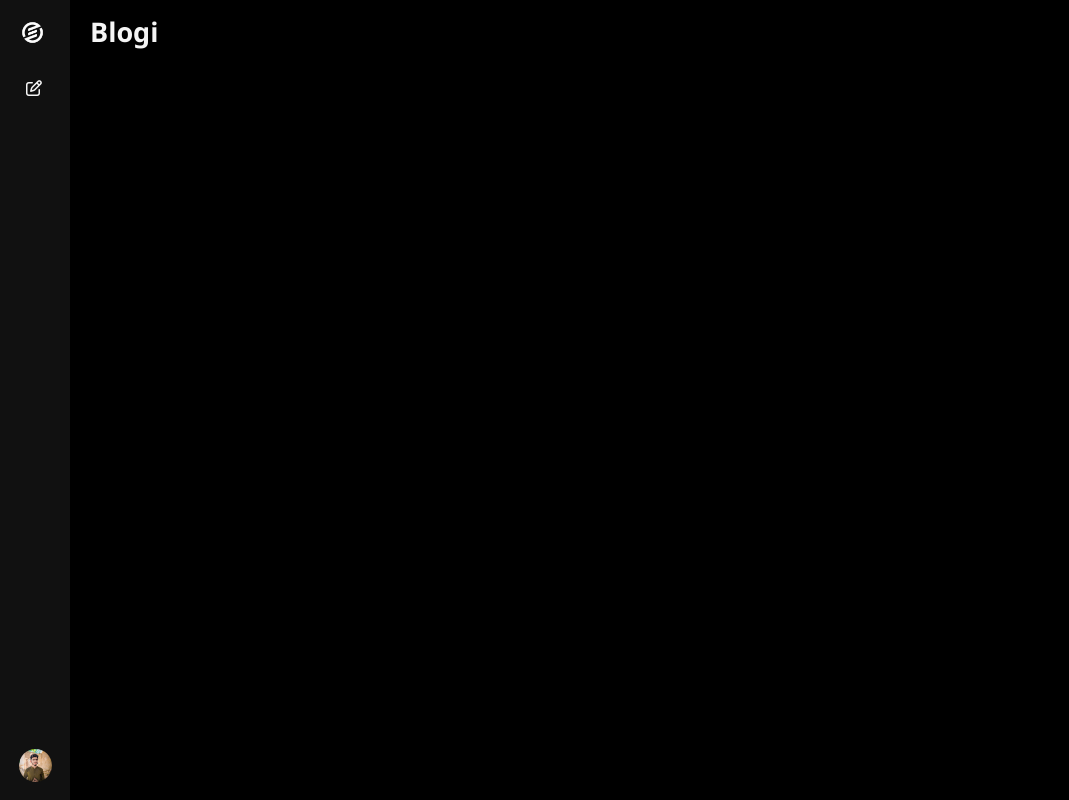
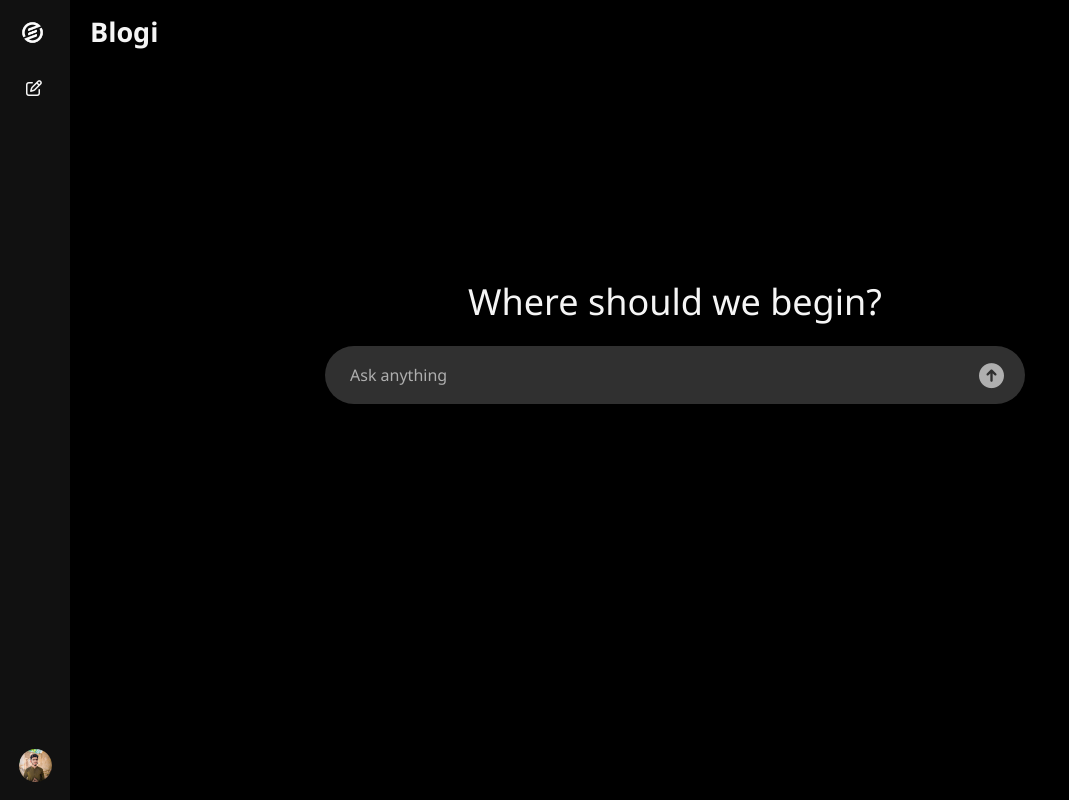
Before and after one commit to YounisRafiq/AI-Powered-blog-System, a React (Vite) app in the folder frontend/: page / in a window 1280 px wide. Shown: the whole page, without its empty margins (0-1069 px from the left). Built offline with nearby package versions, Linux system fonts and the light colour scheme.

Commit message:
feat: integrate GSAP for animations, add Content component with styling, and enhance Sidebar and Navbar functionality

```diff
--- a/frontend/package.json
+++ b/frontend/package.json
@@ -14,6 +14,7 @@
     "@tailwindcss/postcss": "^4.2.2",
     "@tailwindcss/vite": "^4.2.2",
     "autoprefixer": "^10.4.27",
+    "gsap": "^3.14.2",
     "lucide-react": "^1.7.0",
     "postcss": "^8.5.8",
     "react": "^19.2.4",
--- a/frontend/src/App.jsx
+++ b/frontend/src/App.jsx
@@ -2,6 +2,7 @@ import React, { useState } from "react";
 import Sidebar from "./components/Sidebar";
 import Navbar from "./components/Navbar";
 import "./App.css";
+import Content from "./components/Content";
 
 function App() {
 
@@ -13,9 +14,10 @@ function App() {
       <Sidebar isOpen={isOpen} setIsOpen={setIsOpen} />
 
       <div className="main-area">
-        <Navbar />
+        <Navbar isOpen={isOpen} />
       </div>
 
+      <Content isOpen={isOpen}/>
     </div>
   );
 }
--- /dev/null
+++ b/frontend/src/components/Content.css
@@ -0,0 +1,122 @@
+.content {
+  width: 100%;
+  min-height: 70vh;
+  display: flex;
+  justify-content: center;
+  align-items: center;
+  flex-direction: column;
+  padding: 40px 20px;
+  gap: 20px;
+  text-align: center;
+}
+
+.content h2 {
+  font-size: 28px;
+  font-weight: 400;
+}
+
+.inputs {
+  width: 100%;
+  max-width: 700px;
+  position: relative;
+}
+
+.content input {
+  width: 100%;
+  padding: 18px 55px 18px 25px;
+  border: none;
+  outline: none;
+  background: #303030;
+  font-size: 15px;
+  border-radius: 50px;
+  color: whitesmoke;
+}
+
+.content input::placeholder {
+  color: #afafaf;
+}
+
+.inputs i {
+  position: absolute;
+  right: 18px;
+  top: 50%;
+  transform: translateY(-50%);
+  color: #afafaf;
+  font-size: 25px;
+  cursor: pointer;
+  transition: 0.3s;
+}
+
+.inputs i:hover {
+  color: white;
+}
+
+@media (min-width: 768px) {
+  .content h2 {
+    font-size: 32px;
+  }
+
+  .content input {
+    font-size: 16px;
+  }
+}
+
+@media (max-width : 768px){
+    .hide-content {
+    display: none;
+}
+}
+
+@media (min-width: 1024px) {
+  .content h2 {
+    font-size: 36px;
+  }
+
+  .content {
+    padding: 80px 20px;
+  }
+}
+
+@media (max-width: 400px) {
+  .content h2 {
+    font-size: 22px;
+  }
+
+  .content input {
+    padding: 15px 50px 15px 20px;
+    font-size: 14px;
+  }
+
+  .inputs i {
+    font-size: 18px;
+  }
+}
+
+@media (max-width: 300px) {
+  .content {
+    padding: 20px 10px;
+    gap: 10px;
+  }
+
+  .content h2 {
+    font-size: 16px;
+    line-height: 1.3;
+  }
+
+  .inputs {
+    width: 100%;
+  }
+
+  .inputs input {
+    width: 100%;
+    height: 36px;
+    font-size: 12px;
+    padding: 8px 35px 8px 12px;
+    border-radius: 30px;
+  }
+
+  .inputs i {
+    font-size: 14px;
+    right: 10px;
+  }
+}
--- /dev/null
+++ b/frontend/src/components/Content.jsx
@@ -0,0 +1,17 @@
+import React from "react";
+import "./Content.css";
+
+const Content = ({ isOpen }) => {
+  return (
+    <div className={`content ${isOpen ? "hide-content" : ""}`}>
+      <h2>Where should we begin?</h2>
+
+      <div className="inputs">
+        <input type="text" placeholder="Ask anything" />
+        <i className="fa-solid fa-circle-arrow-up"></i>
+      </div>
+    </div>
+  );
+};
+
+export default Content;
--- a/frontend/src/components/Navbar.css
+++ b/frontend/src/components/Navbar.css
@@ -27,6 +27,11 @@
     font-weight: 900;
 }
 
+@media (max-width : 768px){
+   .logo-hide{
+    display: none;
+   }
+}
 @media screen and (max-width: 300px){
 
     .navbar-logo h2{
--- a/frontend/src/components/Navbar.jsx
+++ b/frontend/src/components/Navbar.jsx
@@ -1,11 +1,11 @@
 import React from 'react'
 import "./Navbar.css"
-const Navbar = () => {
+const Navbar = ({isOpen}) => {
   return (
     <div>
       <nav className="navbar">
         <div className="navbar-logo">
-          <h2>Blogi</h2>
+          <h2 className={isOpen ? "logo-hide" : ""}>Blogi</h2>
         </div>
       </nav>
     </div>
--- a/frontend/src/components/Sidebar.jsx
+++ b/frontend/src/components/Sidebar.jsx
@@ -1,15 +1,23 @@
-import React from "react";
+import React, { useState } from "react";
 import "./Sidebar.css";
 import logo from "../assets/image.png";
-import Image from '../assets/my-image.jpg';
+import Image from "../assets/my-image.jpg";
 
 const Sidebar = ({ isOpen, setIsOpen }) => {
+
+  const [showChat, setShowChat] = useState(true);
+
+
   return (
-    <div style={{overflow : !isOpen ? "hidden" : "scroll"}} className={isOpen ? "sidebar" : "sidebar sidebar-closed"}>
+    <div
+      style={{ overflow: !isOpen ? "hidden" : "scroll" }}
+      className={isOpen ? "sidebar" : "sidebar sidebar-closed"}
+    >
       <div className="sidebar-logo">
         <img src={logo} onClick={() => setIsOpen(true)} title="open sidebar" />
 
-        <i title="close sidebar"
+        <i
+          title="close sidebar"
           className="fa-solid fa-xmark"
           style={{ opacity: isOpen ? 1 : 0 }}
           onClick={() => setIsOpen(false)}
@@ -19,18 +27,23 @@ const Sidebar = ({ isOpen, setIsOpen }) => {
       <div className="new-chat">
         <i title="new chat" className="fa-regular fa-pen-to-square"></i>
 
-      {  isOpen && <span>New chat</span> }
+        {isOpen && <span>New chat</span>}
       </div>
 
+      {isOpen && (
+        <div  className="your-chats">
+          <span onClick={() => setShowChat(!showChat)}>
+            Your chats{" "}
+            <i
+              className={`fa-solid ${
+                showChat ? "fa-angle-down" : "fa-angle-right"
+              }`}
+            ></i>
+          </span>
+        </div>
+      )}
 
-      { isOpen && (
-        <div className="your-chats">
-      <span>Your chats</span>
-      <i className="fa-solid fa-angle-down"></i>
-     </div>
-      ) }
-
-    { isOpen && (
+      {isOpen && showChat && (
         <div className="chat-list">
           <span>Chat 1</span>
           <span>Chat 1</span>
@@ -59,11 +72,10 @@ const Sidebar = ({ isOpen, setIsOpen }) => {
         </div>
       )}
 
-      <div className="profile" style={{width :!isOpen ? "50px" : "250px"}}>
+      <div className="profile" style={{ width: !isOpen ? "50px" : "250px" }}>
         <img src={Image} alt="This is profile image" />
         {isOpen && <h3>Younis Ali</h3>}
       </div>
-
     </div>
   );
 };
```
Also changed, not shown: 1 other file (tests, documents, lock files or other folders). Lines whose indentation alone changed are shown as unchanged.
